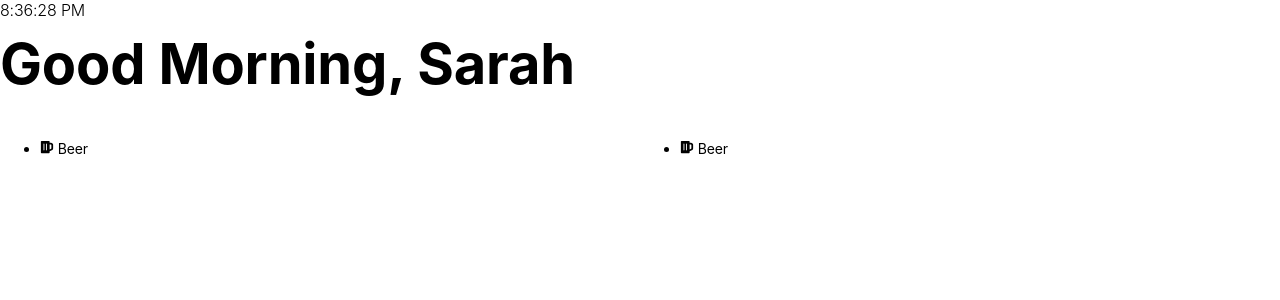
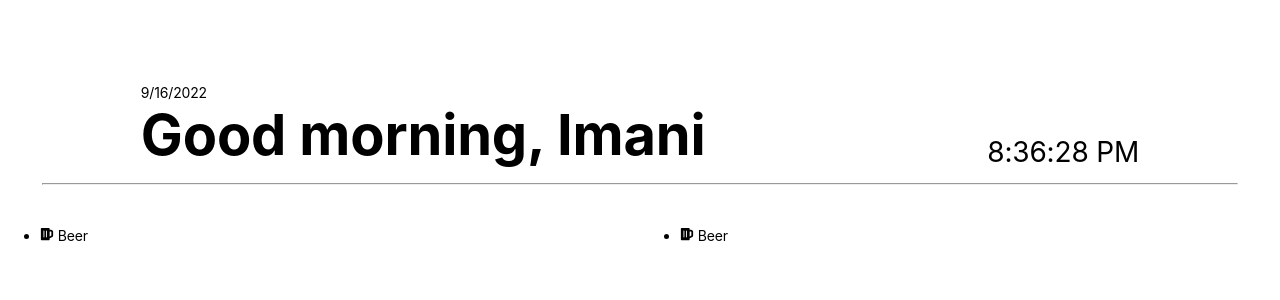
Before and after one commit to sirtobey/homepage, a React (Create React App) app: page / in a window 1280 px wide. Shown: the top 300 px of the page. Built offline with nearby package versions, Linux system fonts and the light colour scheme.

Commit message:
feat: implement header component

```diff
--- a/src/App.js
+++ b/src/App.js
@@ -1,15 +1,11 @@
 import { FaBeer } from "react-icons/fa";
 import "./App.css";
-import { useClock } from "./hooks/useClock";
+import { Header } from "./components/Header";
 
 function App() {
-  const [time] = useClock();
   return (
     <div className="content">
-      <section id="header">
-        <h2 id="header_date">{time}</h2>
-        <h1 id="header_greet">Good Morning, Sarah</h1>
-      </section>
+      <Header />
       <main className="columns">
         <div className="column">
           <ul>
--- /dev/null
+++ b/src/components/Header.css
@@ -0,0 +1,20 @@
+.header {
+  display: flex;
+  flex-direction: row;
+  justify-content: space-around;
+  align-items: end;
+  margin-top: 6rem;
+}
+
+.greeting-column {
+  display: flex;
+  flex-direction: column;
+}
+
+.time {
+  font-size: 2rem;
+}
+
+.hr {
+  margin: 1rem 3rem 2rem;
+}
--- /dev/null
+++ b/src/components/Header.js
@@ -0,0 +1,19 @@
+import { useClock } from "../hooks/useClock";
+import "./Header.css";
+
+export function Header() {
+  const [time, date] = useClock();
+
+  return (
+    <header>
+      <div className="header">
+        <div className="greeting-column">
+          <span>{date}</span>
+          <h1>Good morning, Imani</h1>
+        </div>
+        <span className="time">{time}</span>
+      </div>
+      <hr className="hr" />
+    </header>
+  );
+}
--- a/src/index.css
+++ b/src/index.css
@@ -52,7 +52,6 @@ h4 {
 h1 {
   font-size: 4em;
   font-weight: 700;
-  margin-bottom: 0.5em;
 }
 
 h2 {
```
